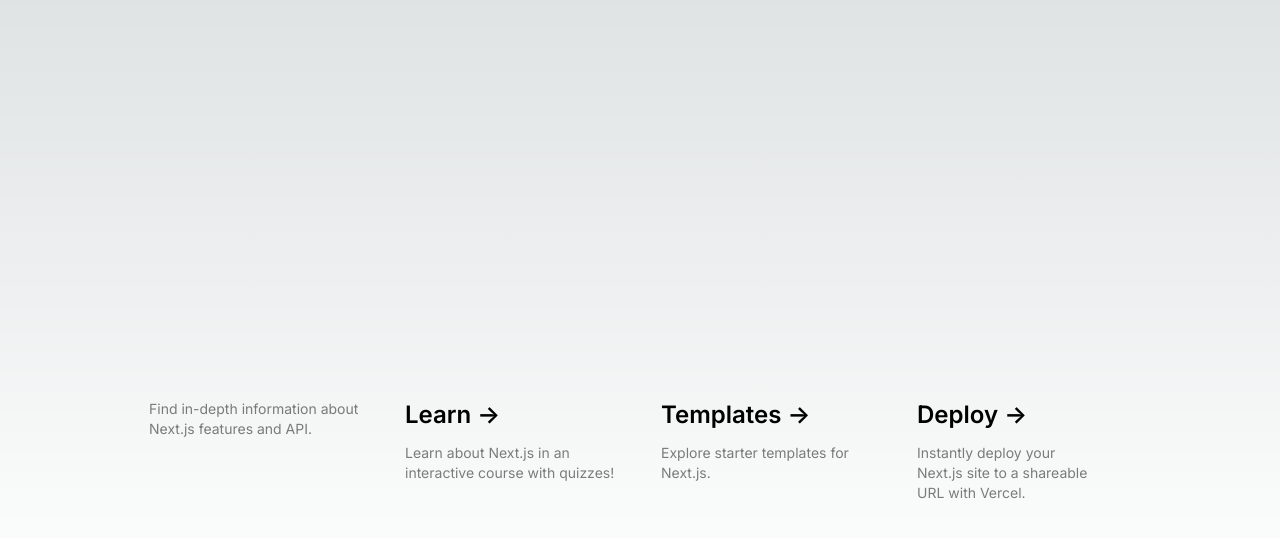
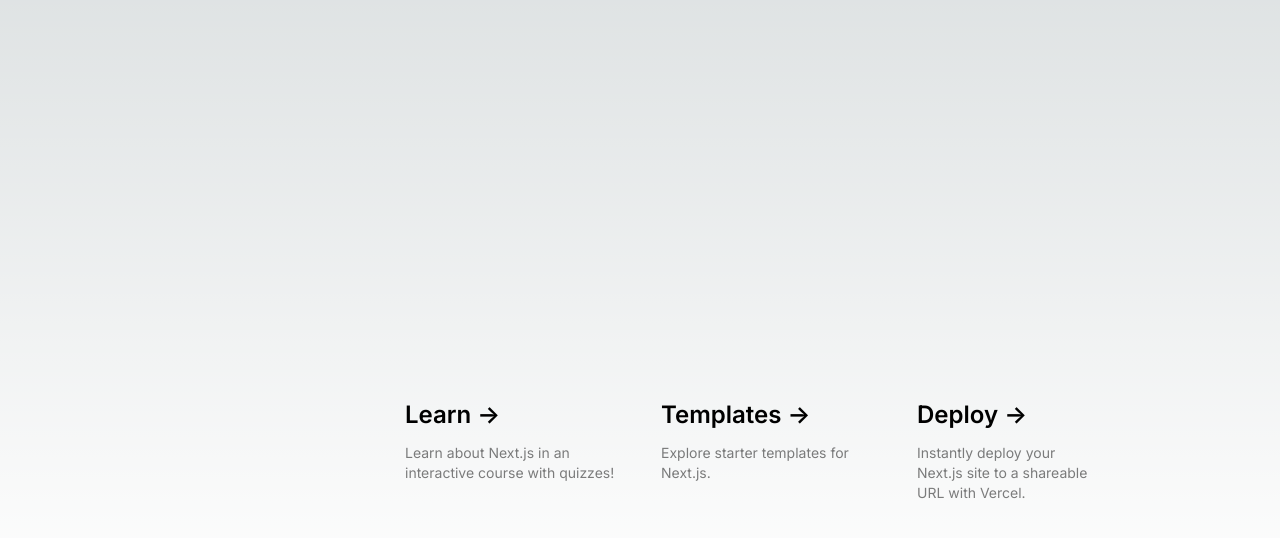
Before and after one commit to Sourabh-Bharale/worker, a Next.js app: page / in a window 1280 px wide. Shown: the part 184-722 px from the top of the page. Built offline with nearby package versions, Linux system fonts and the light colour scheme.

Commit message:
removed p tag

```diff
--- a/src/app/page.tsx
+++ b/src/app/page.tsx
@@ -12,9 +12,7 @@ export default function Home() {
           target="_blank"
           rel="noopener noreferrer"
         >
-          <p className="m-0 max-w-[30ch] text-sm opacity-50">
-            Find in-depth information about Next.js features and API.
-          </p>
+
         </a>
         <a
           href="https://nextjs.org/learn?utm_source=create-next-app&utm_medium=appdir-template-tw&utm_campaign=create-next-app"
```
